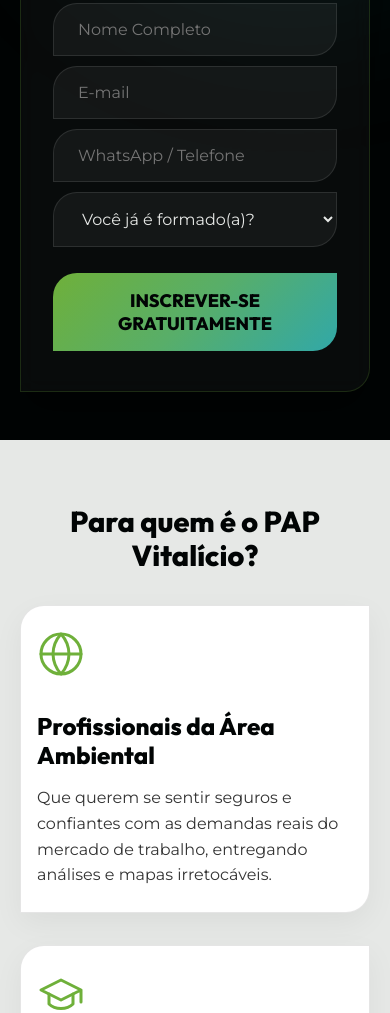
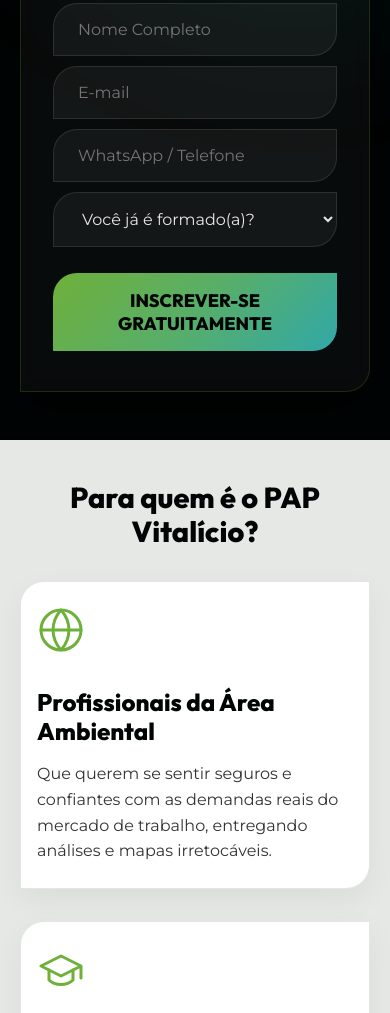
Before and after one commit to henriquegsantos149/acao-vitalicio, a website built with Vite: page index.html in a window 390 px wide. Shown: the part 987-2000 px from the top of the page. Built offline with nearby package versions, Linux system fonts and the light colour scheme.

Commit message:
ajusta do viewport height

```diff
--- a/main.js
+++ b/main.js
@@ -309,6 +309,9 @@ document.addEventListener('DOMContentLoaded', () => {
             try {
                 if (typeof fbq === 'function') {
                     fbq('track', 'Lead');
+                    if (formado === 'sim') {
+                        fbq('trackCustom', 'lead_qualificado');
+                    }
                 }
             } catch (pixErr) {
                 console.error('Meta Pixel Lead event error:', pixErr);
--- a/styles.css
+++ b/styles.css
@@ -236,6 +236,21 @@ h1, h2, h3, h4, h5, h6 {
     color: var(--green-1);
 }
 
+/* Page Folds (100vh Sections) */
+.hero,
+.target-audience,
+.method-section,
+.instructor-section,
+.testimonials-section,
+.guarantee-section,
+.faq-section {
+    min-height: 100vh;
+    display: flex;
+    flex-direction: column;
+    justify-content: center;
+    padding: 4rem 0;
+}
+
 /* Hero Section */
 .hero {
     padding: 10rem 0 4rem;
@@ -448,7 +463,6 @@ h1, h2, h3, h4, h5, h6 {
 
 /* Audience Section */
 .target-audience {
-    padding: 9rem 0;
     position: relative;
     z-index: 10;
 }
@@ -489,7 +503,6 @@ h1, h2, h3, h4, h5, h6 {
 
 /* Context/Method Section */
 .method-section {
-    padding: 9rem 0;
     position: relative;
     z-index: 10;
 }
@@ -564,7 +577,6 @@ h1, h2, h3, h4, h5, h6 {
 
 /* Instructor Section */
 .instructor-section {
-    padding: 9rem 0;
     position: relative;
     z-index: 10;
 }
@@ -591,7 +603,7 @@ h1, h2, h3, h4, h5, h6 {
 
 .instructor-image {
     width: 100%;
-    height: 680px;
+    height: 500px;
     overflow: hidden;
     border: 2px solid rgba(49, 168, 168, 0.3);
 }
@@ -610,7 +622,6 @@ h1, h2, h3, h4, h5, h6 {
 
 /* Guarantee Section */
 .guarantee-section {
-    padding: 9rem 0;
     position: relative;
     z-index: 10;
 }
@@ -781,7 +792,6 @@ h1, h2, h3, h4, h5, h6 {
 
 /* Testimonials Carousel Section */
 .testimonials-section {
-    padding: 9rem 0;
     position: relative;
     z-index: 10;
     background-color: var(--primary-dark);
@@ -906,9 +916,6 @@ h1, h2, h3, h4, h5, h6 {
 }
 
 /* FAQ Section */
-.faq-section {
-    padding: 9rem 0;
-}
 
 .faq-accordion {
     max-width: 800px;
@@ -1095,7 +1102,7 @@ h1, h2, h3, h4, h5, h6 {
     .hero { padding: 8rem 0 4rem; }
     .target-audience, .method-section, .instructor-section,
     .guarantee-section, .pricing-preview, .testimonials-section, .faq-section {
-        padding: 6rem 0;
+        padding: 3.5rem 0;
     }
 }
 
@@ -1178,7 +1185,7 @@ h1, h2, h3, h4, h5, h6 {
     .hero { padding: 6rem 0 3rem; }
     .target-audience, .method-section, .instructor-section,
     .guarantee-section, .pricing-preview, .testimonials-section, .faq-section {
-        padding: 4rem 0;
+        padding: 2.5rem 0;
     }
 
     .hero-title { font-size: 1.8rem; }
```
Also changed, not shown: dist/assets/index-BO5QVI-A.js (added), dist/assets/index-FuWE1QJ_.css (deleted), dist/assets/index-ZjReaVOv.js (deleted), dist/assets/index-un55ZeVe.css (added), dist/index.html.
